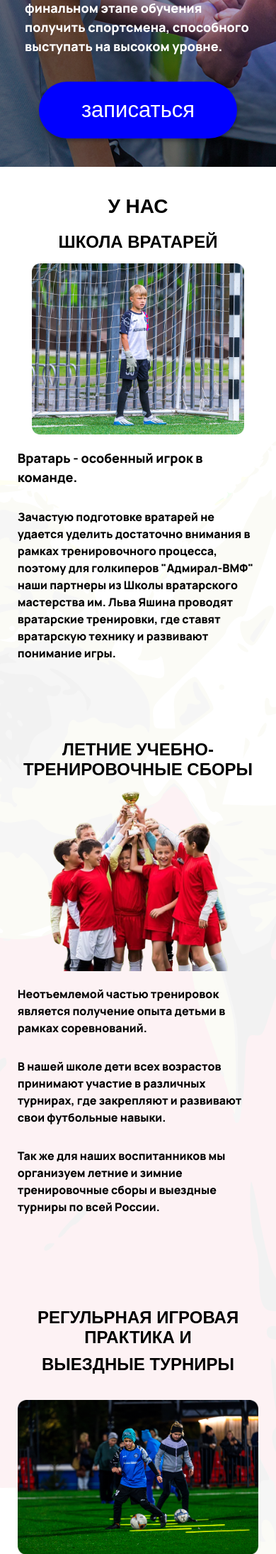
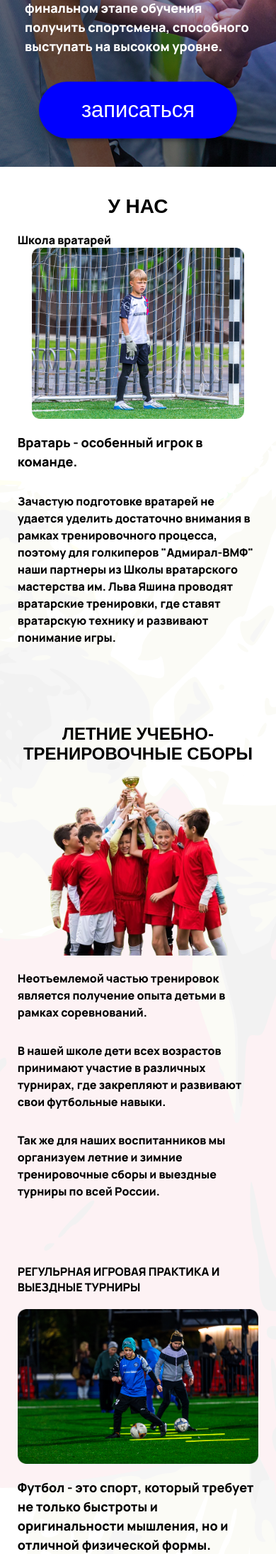
Before and after one commit to LightBreezzz/Fc-Admiral, a Django app: page / in a window 390 px wide. Shown: the part 4260-6449 px from the top of the page at 71% size. Run offline with Django 5.2, Linux system fonts and the light colour scheme; some libraries are stand-ins or nearby versions; some web fonts are replaced.

Commit message:
zapret + logo - 05.12

```diff
--- a/app/static/styles/style.css
+++ b/app/static/styles/style.css
@@ -574,7 +574,7 @@ margin-right: 5%;
 }
 .we-have__block h2 {
   font-weight: 900;
-  font-size: 64px;
+  font-size: 56px;
   text-transform: uppercase;
   text-align: left;
 }
@@ -2545,12 +2545,12 @@ h1, h2 {
   .we-have__block--one .text {
     display: contents;
   }
-  .we-have__block--one .text h2 {
+  .we-have__block--one .text h2 h3 {
     order: 1;
     width: 100%;
   }
 
-  .text h2{
+  .text h2 h3{
     text-align: center !important;
   }
   .we-have__block--one img {
@@ -2574,7 +2574,7 @@ h1, h2 {
   .we-have__block--two .text {
     display: contents;
   }
-  .we-have__block--two .text h2 {
+  .we-have__block--two .text h2 h3 {
     order: 1;
     width: 100%;
   }
@@ -2626,7 +2626,7 @@ h1, h2 {
   .we-have__block--tree .text {
     display: contents;
   }
-  .we-have__block--tree .text h2 {
+  .we-have__block--tree .text h2{
     order: 1;
     width: 100%;
     text-align: left;
--- a/app/templates/app/index.html
+++ b/app/templates/app/index.html
@@ -199,7 +199,7 @@
     <div class="we-have__block we-have__block--one">
         <img src="{% static 'img/we-have-img5.png' %}" alt="">
         <div class="text">
-            <h2>Школа вратарей</h2>
+            <h3>Школа вратарей</h3>
             <p> <span class="we-have__bold">Вратарь - особенный игрок в команде.</span></p>
             <p>Зачастую подготовке вратарей не удается уделить достаточно внимания в рамках тренировочного процесса, поэтому для голкиперов "Адмирал-ВМФ" наши партнеры из Школы вратарского мастерства им. Льва Яшина проводят вратарские тренировки, где ставят вратарскую технику и развивают понимание игры.</p>
         </div>
@@ -216,11 +216,11 @@
     </div>
     <!-- Восьмой экран -->
     <div class="we-have__block--tree-wrapper">
-    <div class="text1"><h2>РЕГУЛЬРНАЯ ИГРОВАЯ ПРАКТИКА И</h2></div>
+    <div class="text"><h3>РЕГУЛЬРНАЯ ИГРОВАЯ ПРАКТИКА И</h3></div>
     <div class="we-have__block we-have__block--tree">
         <img src="{% static 'img/we-have-img7.png' %}" alt="">
         <div class="text">
-            <h2>ВЫЕЗДНЫЕ ТУРНИРЫ</h2>
+            <h3>ВЫЕЗДНЫЕ ТУРНИРЫ</h3>
                 <p><span class="we-have__bold">Футбол - это спорт, который требует не только быстроты и оригинальности мышления, но и отличной физической формы.</span></p>
             <p>Для своих воспитанников мы проводим дополнительные тренировки по совершенствованию общей физической подготовки, на которых под руководством специалистов наши игроки развивают силу, скорость и выносливость.</p>
             </div>
--- a/app/templates/base.html
+++ b/app/templates/base.html
@@ -5,6 +5,7 @@
     <meta charset="UTF-8">
     <meta name="viewport" content="width=device-width, initial-scale=1.0">
     <title>fc-Admiral</title>
+    <link rel="icon" type="image/x-icon" href="{% static 'icon/Logo2.svg' %}">
     <link rel="stylesheet" href="../static/styles/normalize.css">
     <link rel="stylesheet" href="https://cdn.jsdelivr.net/npm/swiper@11/swiper-bundle.min.css" />
     <link rel="stylesheet" href="{% static 'styles/style.css' %}">
```
